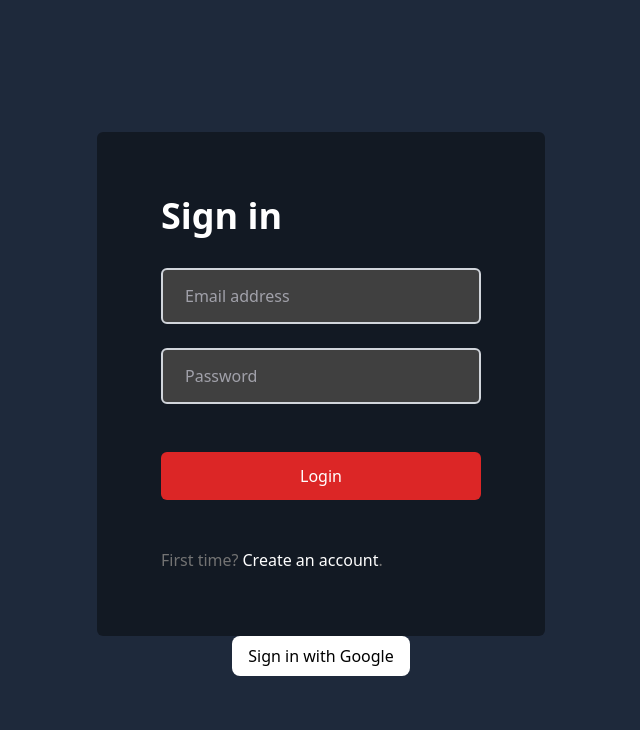
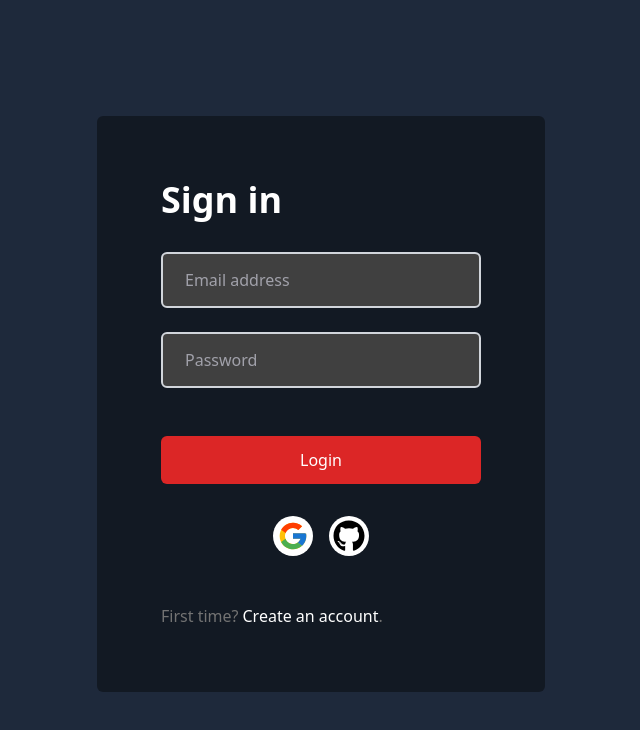
Before and after one commit to kbuhantsev/EcommerceAdmin, a Next.js app: page / in a window 1280 px wide. Shown: the top 730 px of the page, without its empty margins (319-959 px from the left). Built offline with nearby package versions, Linux system fonts and the light colour scheme; no server answers.

Commit message:
auth form + google + github

```diff
--- a/components/AuthForm.js
+++ b/components/AuthForm.js
@@ -3,6 +3,8 @@ import { useSession, signIn } from "next-auth/react";
 import Input from "./Input";
 import { useRouter } from "next/router";
 import axios from "axios";
+import { FcGoogle } from "react-icons/fc";
+import { FaGithub } from "react-icons/fa";
 
 const AuthForm = () => {
   const [email, setEmail] = useState("");
@@ -88,20 +90,20 @@ const AuthForm = () => {
         >
           {variant === "login" ? "Login" : "Sign up"}
         </button>
-        {/* <div className="flex flex-row items-center gap-4 mt-8 justify-center">
+        <div className="flex flex-row items-center gap-4 mt-8 justify-center">
           <div
-                onClick={() => signIn("google", { callbackUrl: "/profiles" })}
+            onClick={() => signIn("google", { callbackUrl: "/" })}
             className="w-10 h-10 bg-white rounded-full flex items-center justify-center cursor-pointer hover:opacity-80 transition"
           >
             <FcGoogle size={32} />
           </div>
           <div
-                onClick={() => signIn("github", { callbackUrl: "/profiles" })}
+            onClick={() => signIn("github", { callbackUrl: "/" })}
             className="w-10 h-10 bg-white rounded-full flex items-center justify-center cursor-pointer hover:opacity-80 transition"
           >
             <FaGithub size={32} />
           </div>
-            </div> */}
+        </div>
         <p className="text-neutral-500 mt-12">
           {variant === "login" ? "First time?" : "Already have an account?"}
           <span
--- a/components/Layout.js
+++ b/components/Layout.js
@@ -1,5 +1,5 @@
 import Nav from "@/components/Nav";
-import { signIn, useSession } from "next-auth/react";
+import { useSession } from "next-auth/react";
 import AuthForm from "./AuthForm";
 
 export default function Layout({ children }) {
@@ -8,21 +8,7 @@ export default function Layout({ children }) {
   if (!session) {
     return (
       <div className="bg-slate-800 w-screen h-screen flex flex-col items-center justify-center">
-        {/* <div className="text-center w-full text-white">
-          Not signed in <br />
-        </div> */}
         <AuthForm />
-        <div>
-          <button
-            className="text-black bg-white p-2 px-4 rounded-lg hover:bg-gray-300
-              transition-colors"
-            onClick={() => {
-              signIn("google");
-            }}
-          >
-            Sign in with Google
-          </button>
-        </div>
       </div>
     );
   }
--- a/package.json
+++ b/package.json
@@ -23,6 +23,7 @@
     "notiflix": "^3.2.6",
     "react": "18.2.0",
     "react-dom": "18.2.0",
+    "react-icons": "^4.8.0",
     "react-sortablejs": "^6.1.4",
     "react-spinners": "^0.13.8",
     "sortablejs": "^1.15.0"
--- a/pages/api/auth/[...nextauth].js
+++ b/pages/api/auth/[...nextauth].js
@@ -5,6 +5,8 @@ import { compare } from "bcrypt";
 import NextAuth, { getServerSession } from "next-auth";
 import CredentialsProvider from "next-auth/providers/credentials";
 import GoogleProvider from "next-auth/providers/google";
+import GitHubProvider from "next-auth/providers/github";
+import { mongooseConnect } from "@/lib/connectMongo";
 
 export const authOptions = {
   providers: [
@@ -37,13 +39,20 @@ export const authOptions = {
       },
     }),
     GoogleProvider({
+      name: "google",
       clientId: process.env.GOOGLE_ID,
       clientSecret: process.env.GOOGLE_SECRET,
+    }),
+    GitHubProvider({
+      name: "github",
+      clientId: process.env.GITHUB_ID,
+      clientSecret: process.env.GITHUB_SECRET,
     }),
   ],
   adapter: MongoDBAdapter(clientPromise),
   callbacks: {
     session: async ({ session }) => {
+      await mongooseConnect();
       const adminEmails = await User.find({ admin: true }, "email");
       if (adminEmails.find(({ email }) => email === session?.user?.email)) {
         return session;
```
Also changed, not shown: 2 other files (tests, documents, lock files or other folders). Lines whose indentation alone changed are shown as unchanged.
